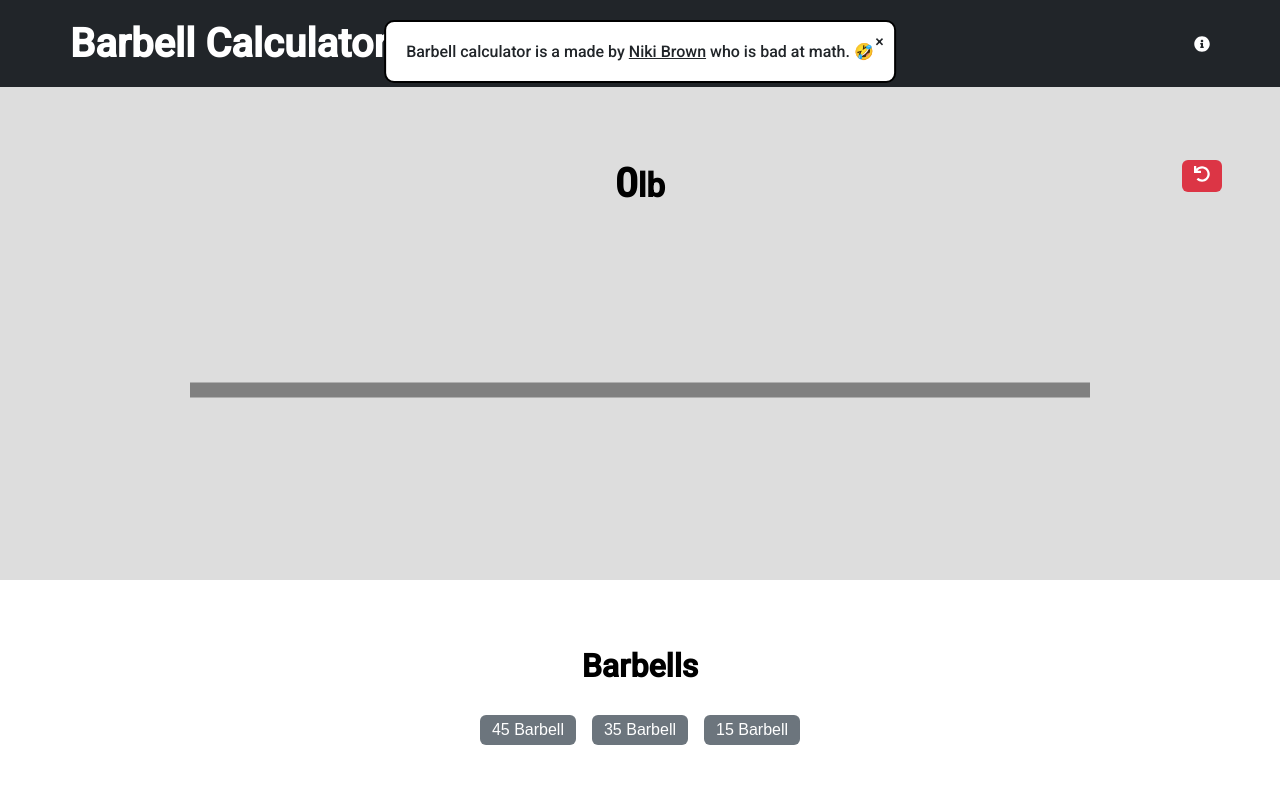
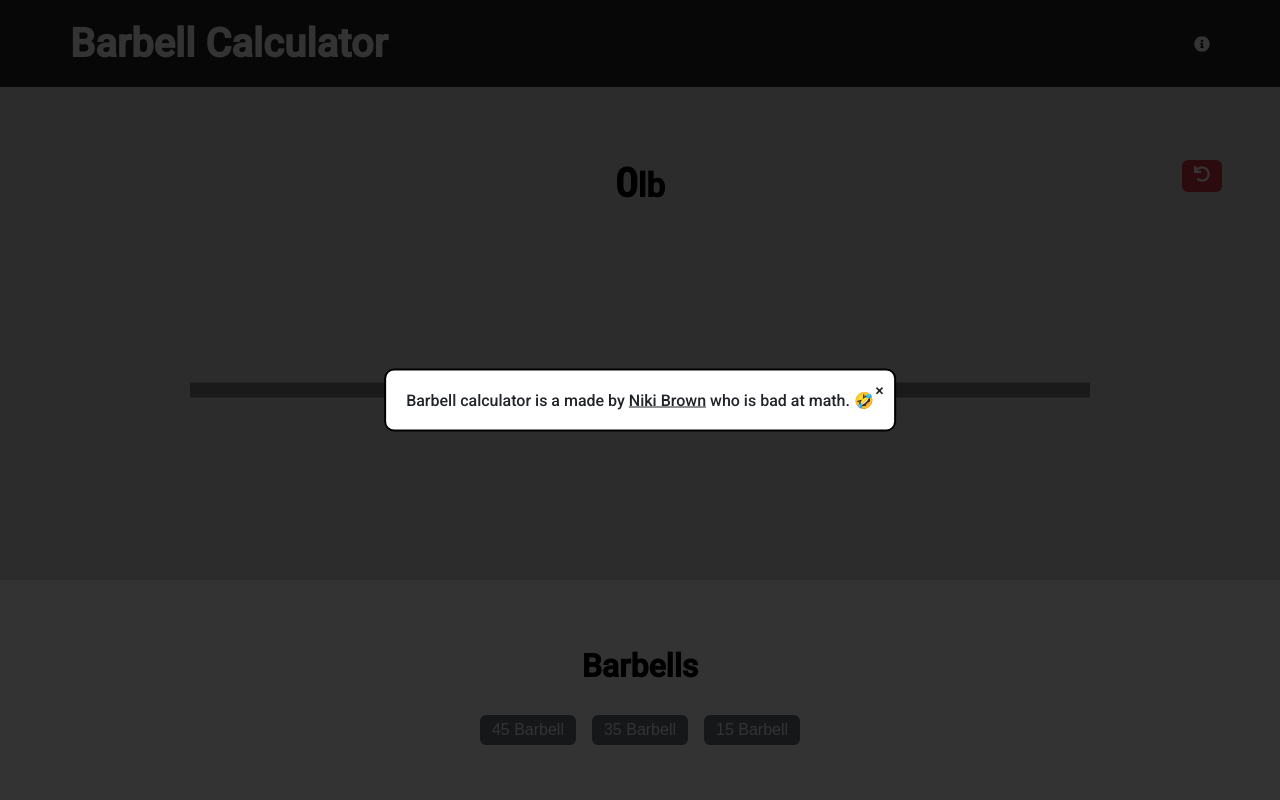
Before and after one commit to nikibrown/next-barbell-calculator, a Next.js app: page / in a window 1280 px wide. Both pictures are taken after a click on the icon 1202 px from the left and 43 px from the top of the page. Shown: the top 800 px of the page. Built offline with nearby package versions, Linux system fonts and the light colour scheme.

Commit message:
add backdrop and toggle

```diff
--- a/components/Header.js
+++ b/components/Header.js
@@ -37,30 +37,44 @@ const InfoModal = styled.div`
     color: ${designTokens.colors.black};
     padding: 20px;
     position: absolute;
-    top: -100%;
+    //top: -100%;
+
+    top: 50%;
     left: 50%;
-    transform: translateX(-50%);
+    transform: translate(-50%, -50%);
     z-index: 10;
     transition: 0.25s ease-in-out;
 
     a {
-        color: ${designTokens.colors.black};
+        color: ${designTokens.colors.black}!important;
     }
 
-    &.showInfo {
-        top: 20px;
-    }
+    // &.showInfo {
+    //     top: 20px;
+    // }
 
     .close {
         position: absolute;
         top: 10px;
         right: 10px;
         transition: 0.15s ease-in-out;
+        z-index: 20;
         &:hover {
             cursor: pointer;
             opacity: 0.7;
         }
     }
+`
+
+const ModalBackground = styled.div`
+    position: absolute;
+    top: 0;
+    right: 0;
+    bottom: 0;
+    left: 0;
+    height: 100vh;
+    background-color: rgba(0, 0, 0, 0.8);
+    z-index: 9;
 `
 
 const NavbarWrapper = styled.nav`
@@ -82,7 +96,9 @@ export default function Header() {
 
     return (
         <HeaderWrapper>
-            <InfoModal className={`info ${showInfo == true ? "showInfo" : ""}`}>
+            {showInfo && (
+                <ModalBackground onClick={handleShowInfoToggle}>
+                    <InfoModal>
                         <span className="close" onClick={handleShowInfoToggle}>
                             &times;
                         </span>
@@ -95,6 +111,8 @@ export default function Header() {
                             who is bad at math. 🤣 <br />
                         </p>
                     </InfoModal>
+                </ModalBackground>
+            )}
 
             <Container>
                 <NavbarWrapper>
```
Lines whose indentation alone changed are shown as unchanged.
